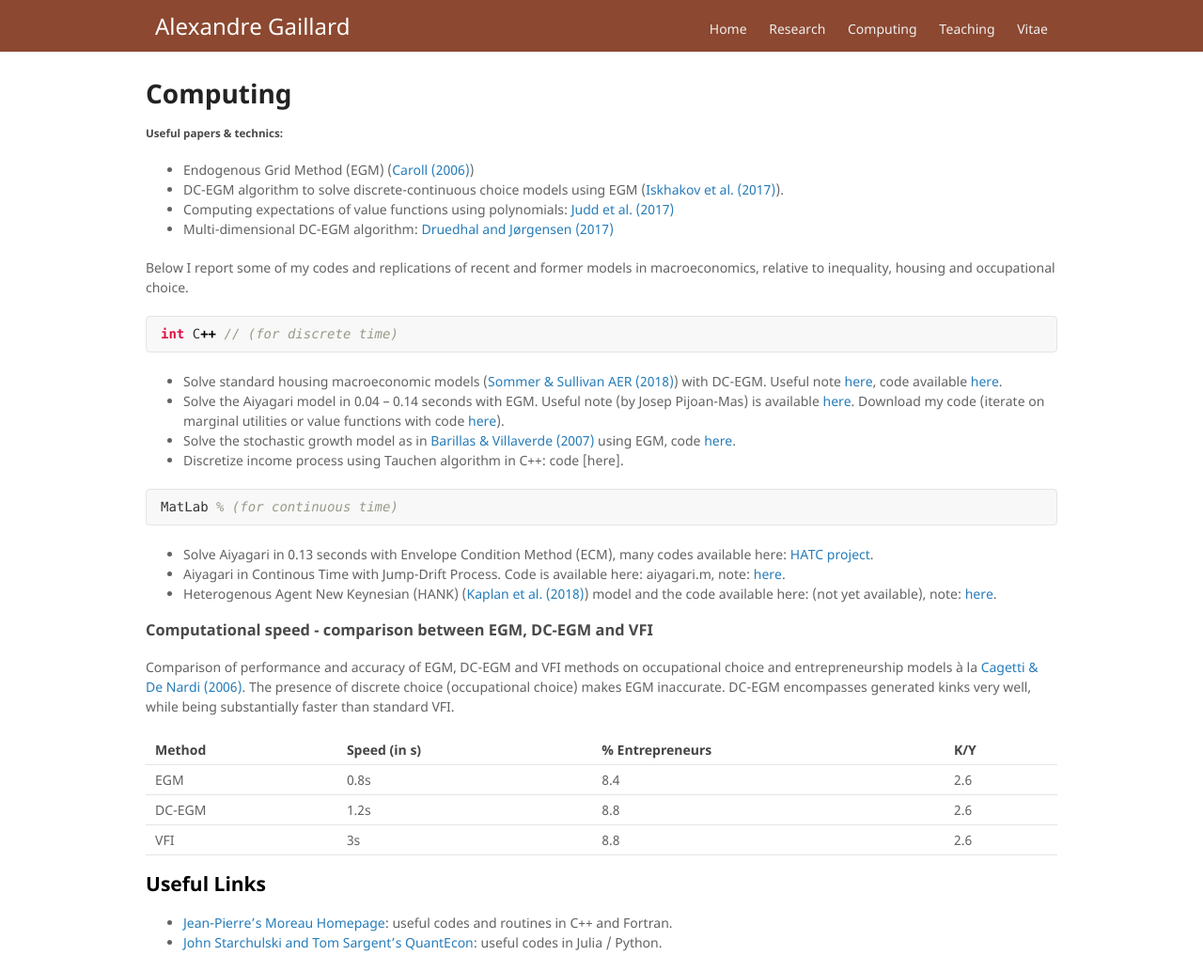
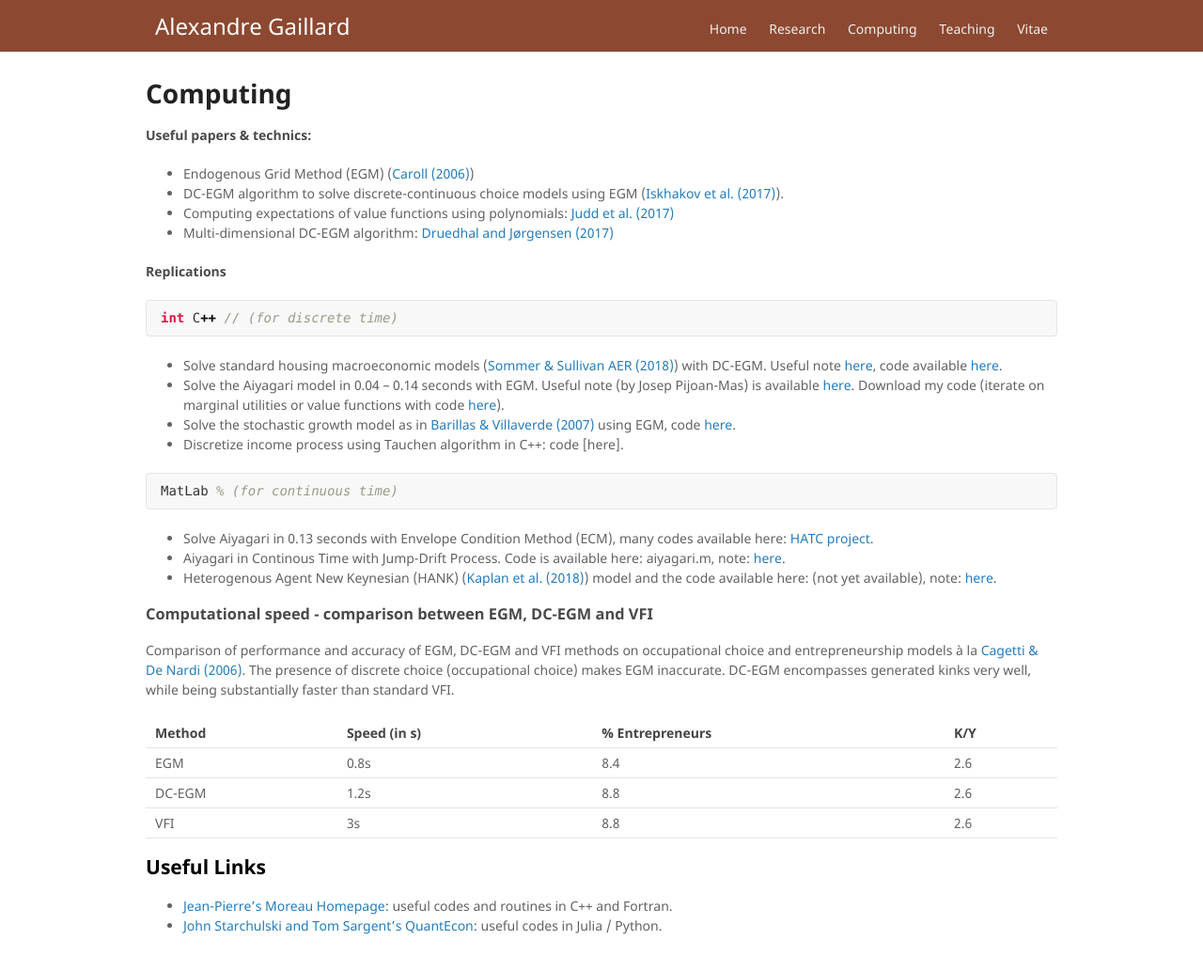
Before and after one commit to AGaillardTSE/AGaillardTSE.github.io, a Jekyll site: the page built from computing.md, in a window 1280 px wide. Shown: the whole page at 94% size. Built offline with Jekyll 4.4.1, drawn with Linux system fonts in a browser that asks for light colours; our own code applies the rules of GitHub Pages for plain Markdown files.

Commit message:
Update computing.md

````diff
--- a/computing.md
+++ b/computing.md
@@ -5,13 +5,14 @@ layout: page
 
 # Computing
 
-##### Useful papers & technics:
+#### Useful papers & technics:
 * Endogenous Grid Method (EGM) ([Caroll (2006)](http://pages.stern.nyu.edu/~dbackus/Computation/Carroll%20endog%20grid%20EL%2006.pdf))
 * DC-EGM algorithm to solve discrete-continuous choice models using EGM ([Iskhakov et al. (2017)](https://onlinelibrary.wiley.com/doi/abs/10.3982/QE643)).
 * Computing expectations of value functions using polynomials: [Judd et al. (2017)](https://onlinelibrary.wiley.com/doi/abs/10.3982/QE329)
 * Multi-dimensional DC-EGM algorithm: [Druedhal and Jørgensen (2017)](https://www.sciencedirect.com/science/article/pii/S0165188916301920)
 
-Below I report some of my codes and replications of recent and former models in macroeconomics, relative to inequality, housing and occupational choice.
+
+#### Replications
 
 ```c++
 int C++ // (for discrete time)
````
